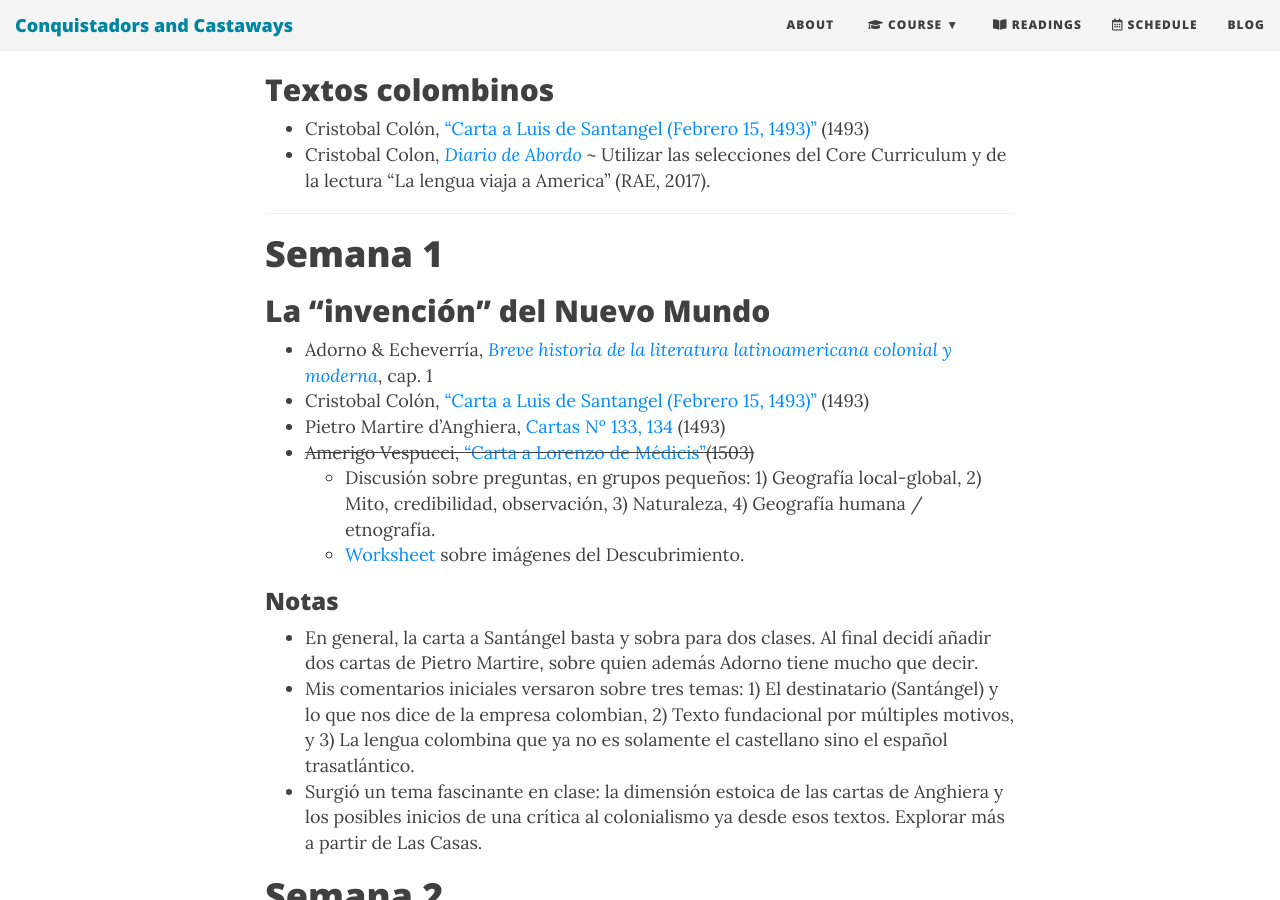
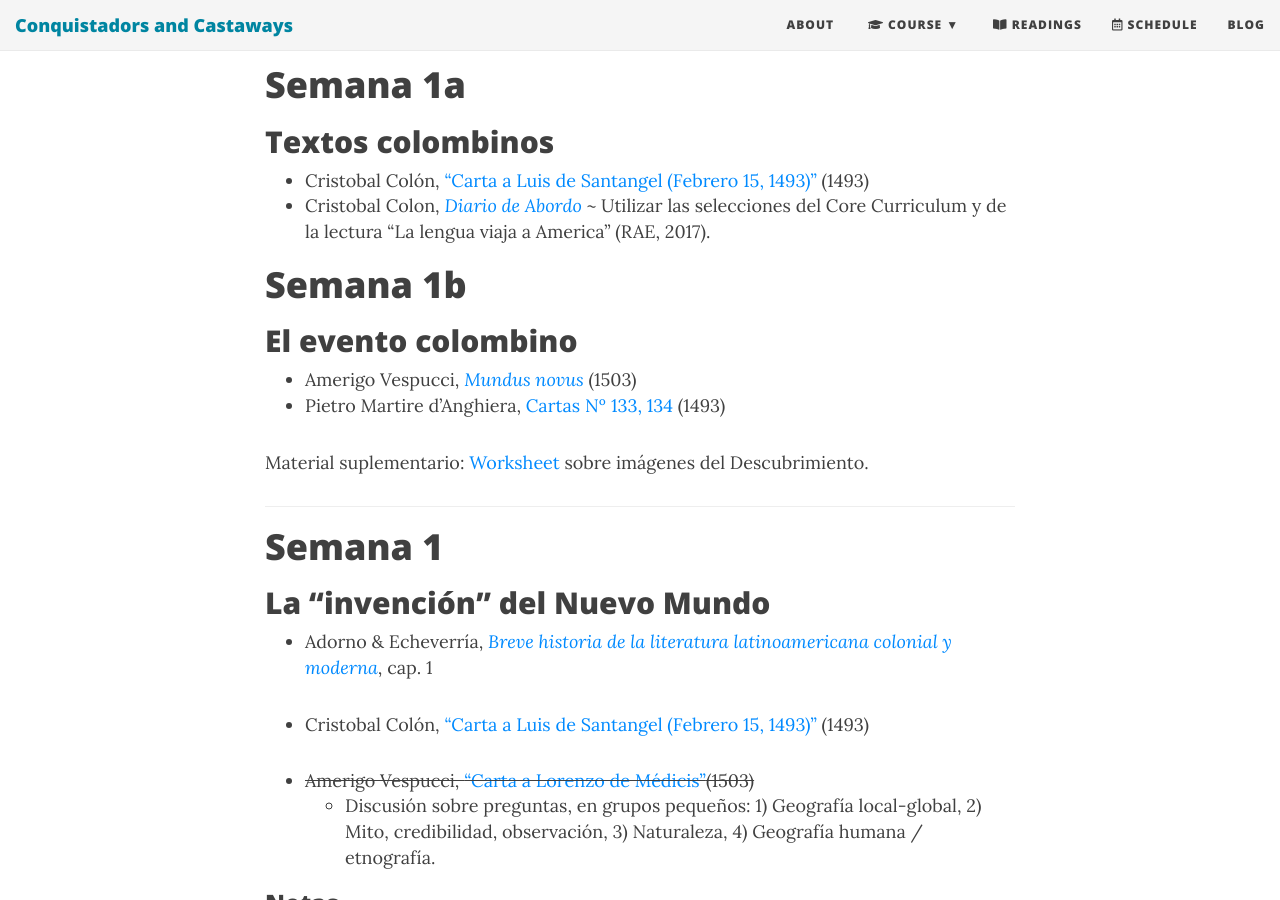
Before and after one commit to Hipomenes/ls452, a Jekyll site: the page built from syllabus-cronica-2023.md, in a window 1280 px wide and 900 px high, scrolled down 2386 px. Built offline with Jekyll 4.4.1, drawn with Linux system fonts in a browser that asks for light colours; nearby versions of some CDN libraries; some of the changed text lies outside the part shown.

Commit message:
Update syllabus-cronica-2023.md

```diff
--- a/syllabus-cronica-2023.md
+++ b/syllabus-cronica-2023.md
@@ -37,6 +37,15 @@ Introducción a la clase. Descripción de los temas, lecturas e ideas principale
 - Cristobal Colón, ["Carta a Luis de Santangel (Febrero 15, 1493)"]() (1493)
 - Cristobal Colon, [*Diario de Abordo*]() ~ Utilizar las selecciones del Core Curriculum y de la lectura "La lengua viaja a America" (RAE, 2017).
 
+# Semana 1b
+
+## El evento colombino
+
+- Amerigo Vespucci, [*Mundus novus*]() (1503)
+- Pietro Martire d'Anghiera, [Cartas Nº 133, 134](https://drive.google.com/open?id=1B2Wlo5ufMxpT_oRl6iUPlgt-MotjPIHP) (1493)
+
+Material suplementario: [Worksheet](https://drive.google.com/file/d/1LqFvR7qWFhho8b96096WODrsoOAbC6Sm/view?usp=sharing) sobre imágenes del Descubrimiento.
+
 ---
 
 
```
Also changed, not shown: other parts of syllabus-cronica-2023.md (+1 -2 lines).
